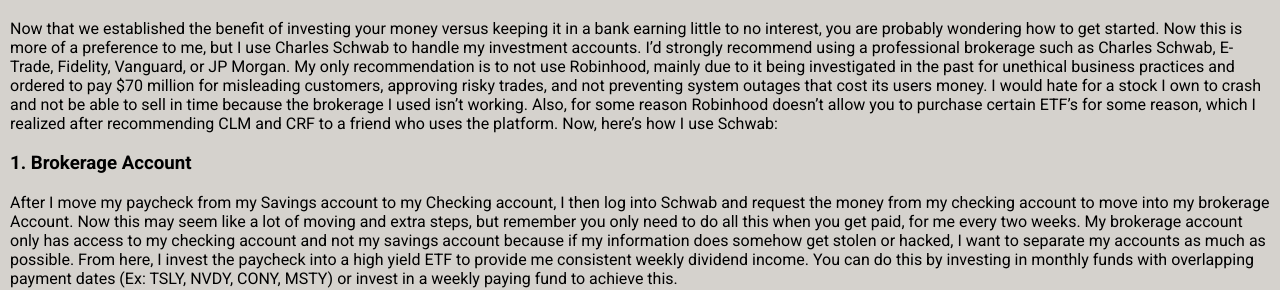
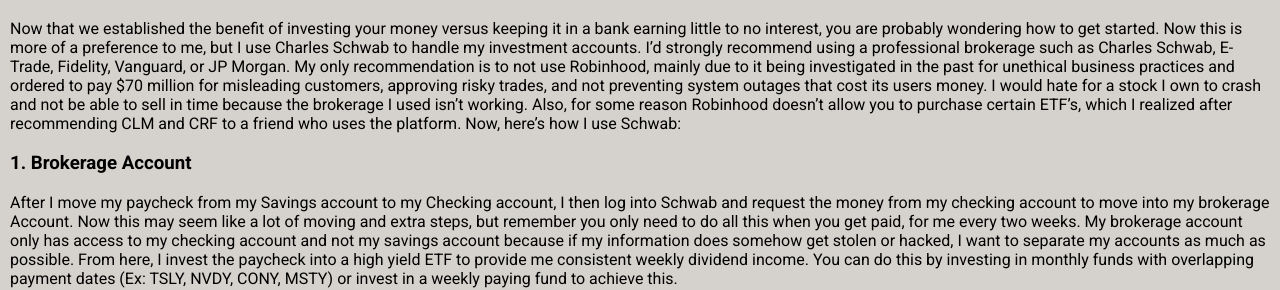
Before and after one commit to Francis-McKee/francis-mckee.github.io, a Jekyll site: the page built from _posts/2025-01-30-the-ultimate-money-management-strategy.md, in a window 1280 px wide. Shown: the part 683-973 px from the top of the page. Built offline with Jekyll 4.4.1, drawn with Linux system fonts in a browser that asks for light colours; nearby versions of some CDN libraries; comment, search, counter and statistics services are not loaded.

Commit message:
updated post with financial disclaimer

```diff
--- a/_posts/2025-01-30-the-ultimate-money-management-strategy.md
+++ b/_posts/2025-01-30-the-ultimate-money-management-strategy.md
@@ -20,7 +20,7 @@
 Yes, thats it. As you can see nothing exciting happens here, as I keep the vast majority of my money in my Schwab account. The average investor grows their account by an average of 7-12% per year over their lifetime, but keeping my money in the bank earns me 0.01% in interest per month. Not worth it to me to keep it there, I would rather have my money work for me so I can retire early.
 
 ## Investing Account:
-Now that we established the benefit of investing your money versus keeping it in a bank earning little to no interest, you are probably wondering how to get started. Now this is more of a preference to me, but I use Charles Schwab to handle my investment accounts. I'd strongly recommend using a professional brokerage such as Charles Schwab, E-Trade, Fidelity, Vanguard, or JP Morgan. My only recommendation is to not use Robinhood, mainly due to it being investigated in the past for unethical business practices and ordered to pay $70 million for misleading customers, approving risky trades, and not preventing system outages that cost its users money. I would hate for a stock I own to crash and not be able to sell in time because the brokerage I used isn't working. Also, for some reason Robinhood doesn't allow you to purchase certain ETF's for some reason, which I realized after recommending CLM and CRF to a friend who uses the platform. Now, here's how I use Schwab:
+Now that we established the benefit of investing your money versus keeping it in a bank earning little to no interest, you are probably wondering how to get started. Now this is more of a preference to me, but I use Charles Schwab to handle my investment accounts. I'd strongly recommend using a professional brokerage such as Charles Schwab, E-Trade, Fidelity, Vanguard, or JP Morgan. My only recommendation is to not use Robinhood, mainly due to it being investigated in the past for unethical business practices and ordered to pay $70 million for misleading customers, approving risky trades, and not preventing system outages that cost its users money. I would hate for a stock I own to crash and not be able to sell in time because the brokerage I used isn't working. Also, for some reason Robinhood doesn't allow you to purchase certain ETF's, which I realized after recommending CLM and CRF to a friend who uses the platform. Now, here's how I use Schwab:
 
 ### 1. Brokerage Account
 After I move my paycheck from my Savings account to my Checking account, I then log into Schwab and request the money from my checking account to move into my brokerage Account. Now this may seem like a lot of moving and extra steps, but remember you only need to do all this when you get paid, for me every two weeks. My brokerage account only has access to my checking account and not my savings account because if my information does somehow get stolen or hacked, I want to separate my accounts as much as possible. From here, I invest the paycheck into a high yield ETF to provide me consistent weekly dividend income. You can do this by investing in monthly funds with overlapping payment dates (Ex: TSLY, NVDY, CONY, MSTY) or invest in a weekly paying fund to achieve this.
@@ -49,4 +49,4 @@
 
 By following this system, I maximize my financial flexibility while ensuring that my investments (not my paycheck) fund my lifestyle. Let me know what you think in the comments below!
 
-[Financial Disclaimer]()
+[Financial Disclaimer](https://fnmckee.com/financial-disclaimer.html)
```
